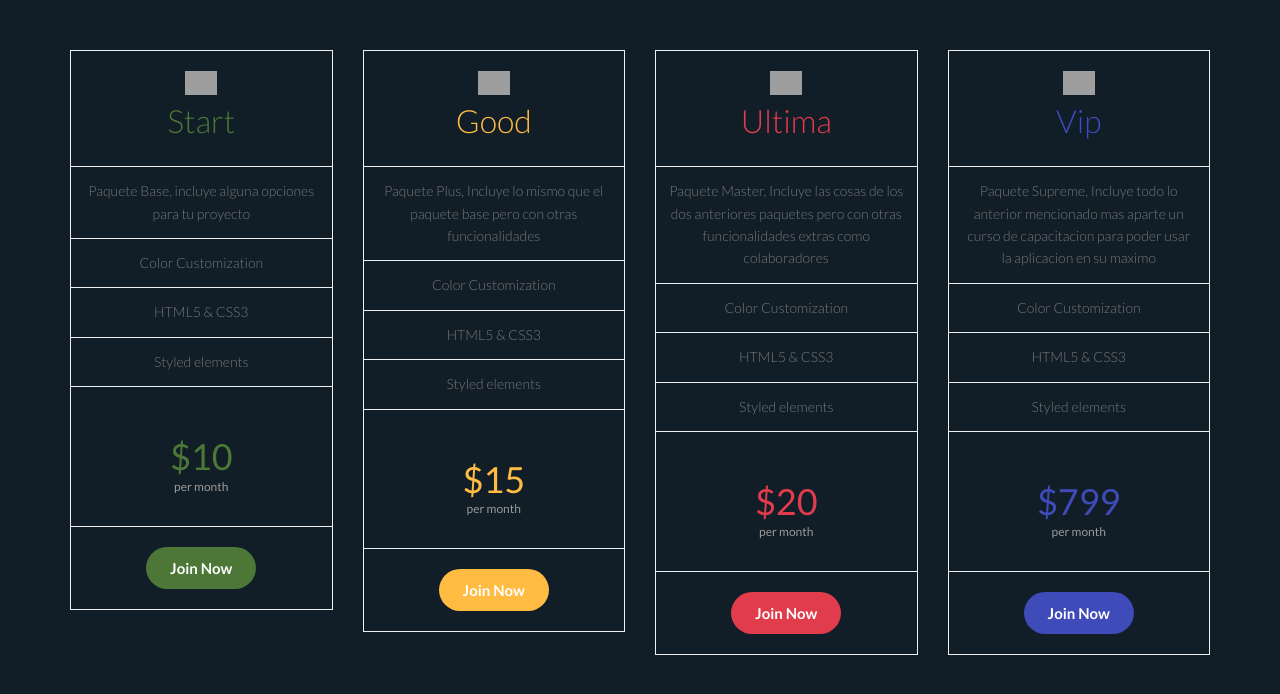
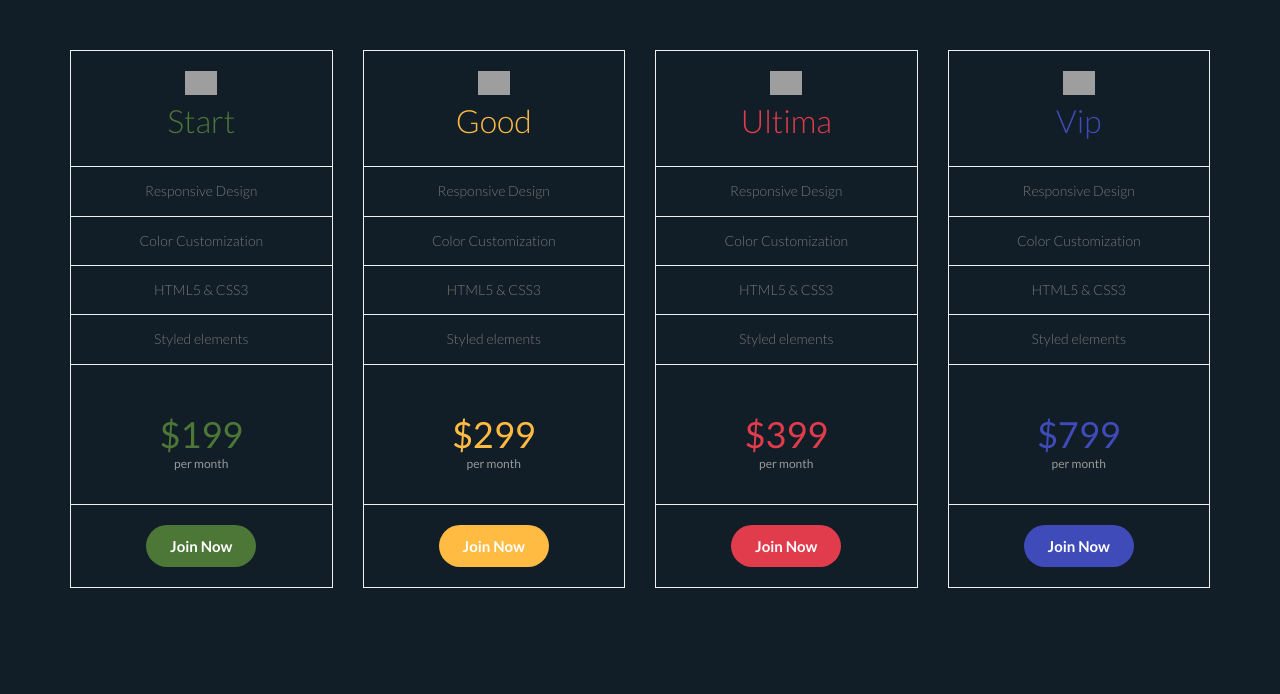
Before and after one commit to Juva3245/Examen3erParcial, a plain HTML site: page index.html in a window 1280 px wide. Drawn offline with nearby package versions, Linux system fonts and the light colour scheme; grey boxes are pictures that could not be loaded.

Commit message:
Setup inicial de proyecto

```diff
--- a/index.html
+++ b/index.html
@@ -118,12 +118,12 @@
 									<img src="http://bread.pp.ua/n/settings_g.svg" alt="">
 									<big>Start</big>
 								</li>
-								<li>Paquete Base, incluye alguna opciones para tu proyecto</li>
+								<li>Responsive Design</li>
 								<li>Color Customization</li>
 								<li>HTML5 & CSS3</li>
 								<li>Styled elements</li>
 								<li>
-									<h3>$10</h3>
+									<h3>$199</h3>
 									<span>per month</span>
 								</li>
 								<li>
@@ -138,12 +138,12 @@
 									<img src="http://bread.pp.ua/n/settings_y.svg" alt="">
 									<big>Good</big>
 								</li>
-								<li>Paquete Plus, Incluye lo mismo que el paquete base pero con otras funcionalidades </li>
+								<li>Responsive Design</li>
 								<li>Color Customization</li>
 								<li>HTML5 & CSS3</li>
 								<li>Styled elements</li>
 								<li>
-									<h3>$15</h3>
+									<h3>$299</h3>
 									<span>per month</span>
 								</li>
 								<li>
@@ -158,12 +158,12 @@
 									<img src="http://bread.pp.ua/n/settings_r.svg" alt="">
 									<big>Ultima</big>
 								</li>
-								<li>Paquete Master, Incluye las cosas de los dos anteriores paquetes pero con otras funcionalidades extras como colaboradores</li>
+								<li>Responsive Design</li>
 								<li>Color Customization</li>
 								<li>HTML5 & CSS3</li>
 								<li>Styled elements</li>
 								<li>
-									<h3>$20</h3>
+									<h3>$399</h3>
 									<span>per month</span>
 								</li>
 								<li>
@@ -178,7 +178,7 @@
 									<img src="http://bread.pp.ua/n/settings_b.svg" alt="">
 									<big>Vip</big>
 								</li>
-								<li>Paquete Supreme, Incluye todo lo anterior mencionado mas aparte un curso de capacitacion para poder usar la aplicacion en su maximo</li>
+								<li>Responsive Design</li>
 								<li>Color Customization</li>
 								<li>HTML5 & CSS3</li>
 								<li>Styled elements</li>
```
